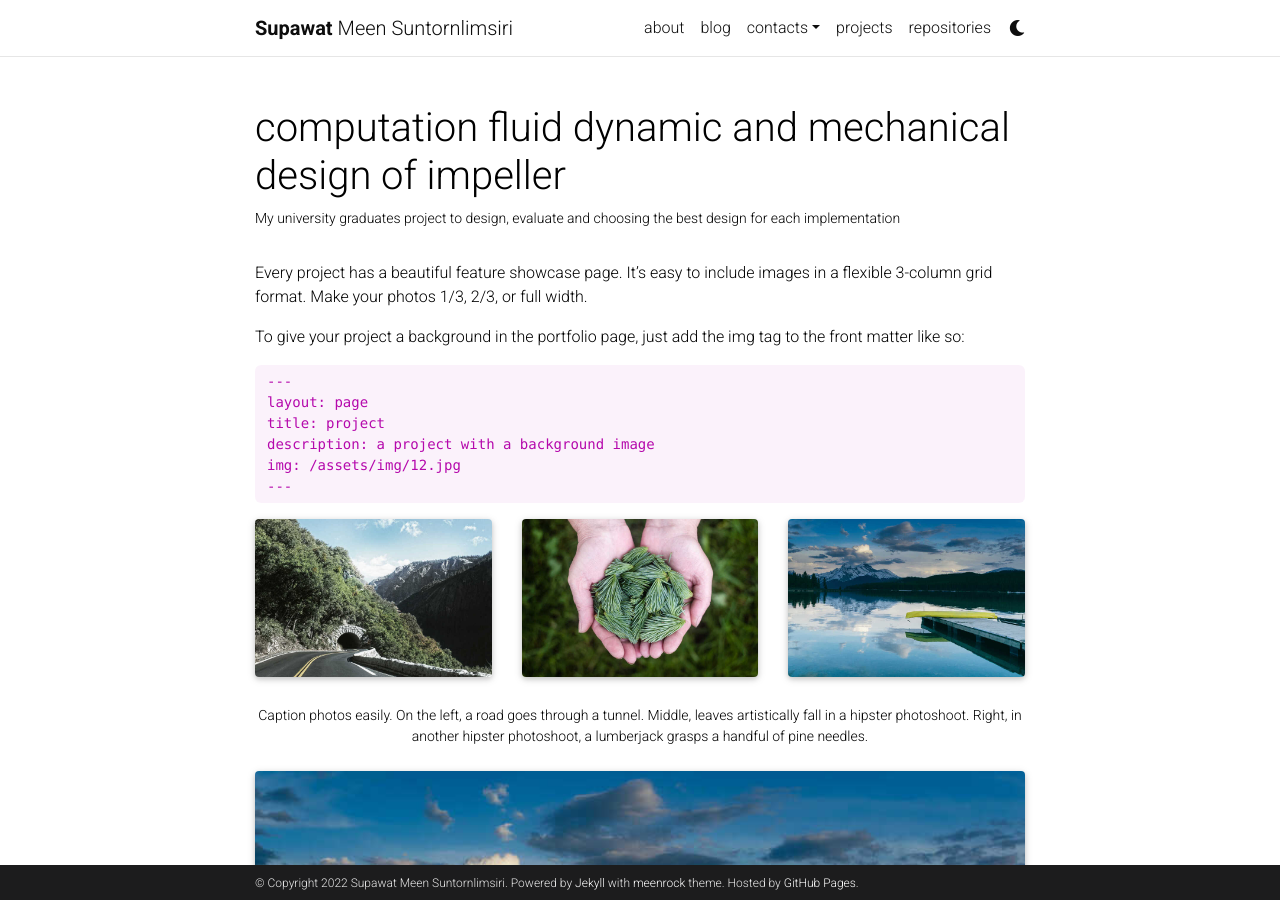
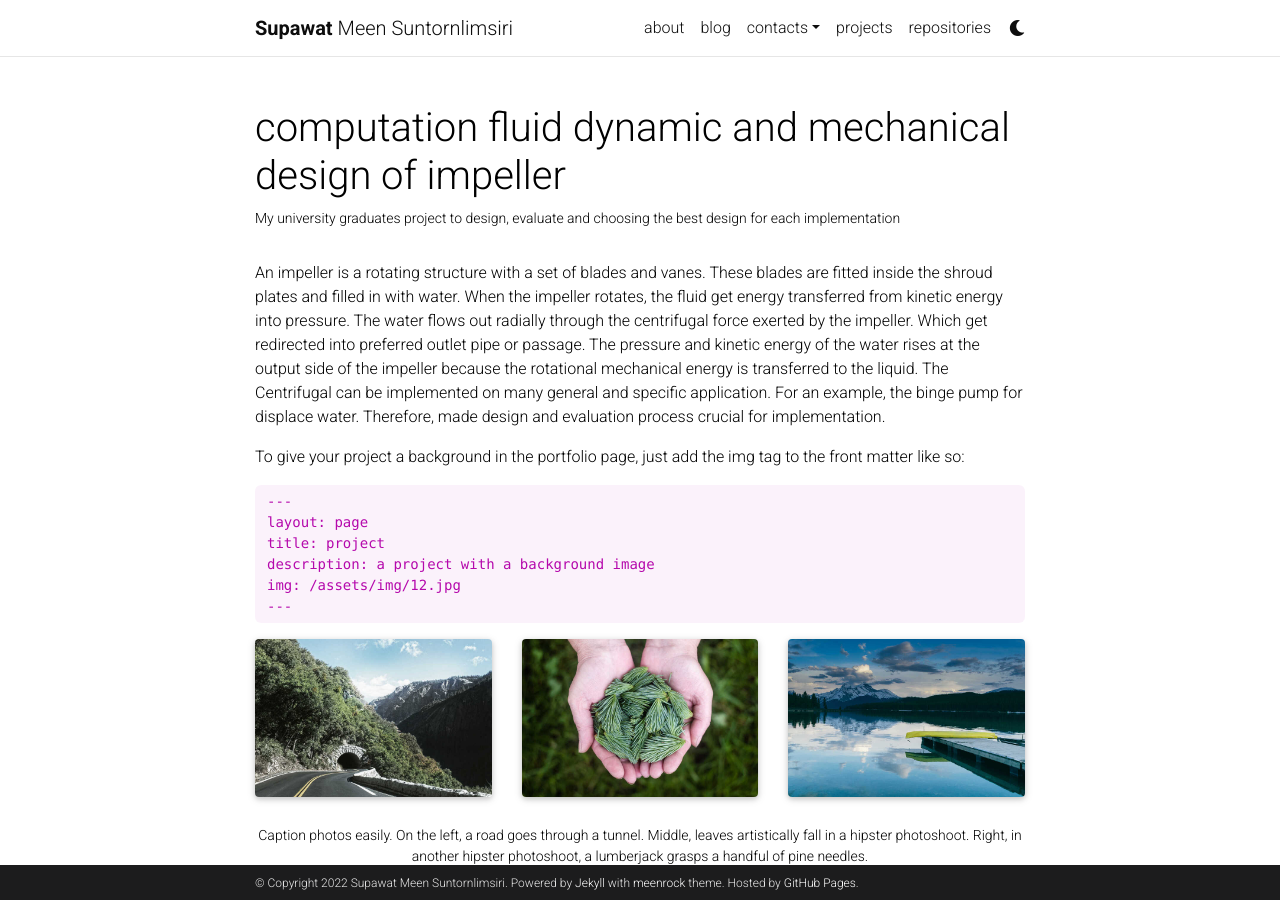
Before and after one commit to meenrock/my-documentation, a Jekyll site: the page built from _projects/9_project.md, in a window 1280 px wide and 900 px high. Built offline with Jekyll 4.4.1, drawn with Linux system fonts in a browser that asks for light colours; full-size pictures stand in for the smaller copies a plugin makes; comment, search, counter and statistics services are not loaded; a style sheet for code colours, icons or effects is not loaded.

Commit message:
update academic

```diff
--- a/_projects/9_project.md
+++ b/_projects/9_project.md
@@ -2,15 +2,17 @@
 layout: page
 title: computation fluid dynamic and mechanical design of impeller
 description: My university graduates project to design, evaluate and choosing the best design for each implementation
-img: assets/img/plantproj.webp
-redirect: https://create.arduino.cc/projecthub/murthysiddhant/plant-monitor-sensor-to-front-end-c1f715
+img: assets/img/impeller.png
 importance: 3
 category: academic
 ---
 
-Every project has a beautiful feature showcase page.
-It's easy to include images in a flexible 3-column grid format.
-Make your photos 1/3, 2/3, or full width.
+An impeller is a rotating structure with a set of blades and vanes. These blades are fitted inside the shroud plates and filled in with water.
+When the impeller rotates, the fluid get energy transferred from kinetic energy into pressure. The water flows out radially
+through the centrifugal force exerted by the impeller. Which get redirected into preferred outlet pipe or passage.
+The pressure and kinetic energy of the water rises at the output side of the impeller because the
+rotational mechanical energy is transferred to the liquid. The Centrifugal can be implemented on many general and
+specific application. For an example, the binge pump for displace water. Therefore, made design and evaluation process crucial for implementation.
 
 To give your project a background in the portfolio page, just add the img tag to the front matter like so:
 
```
Also changed, not shown: assets/img/impeller.png (added).
